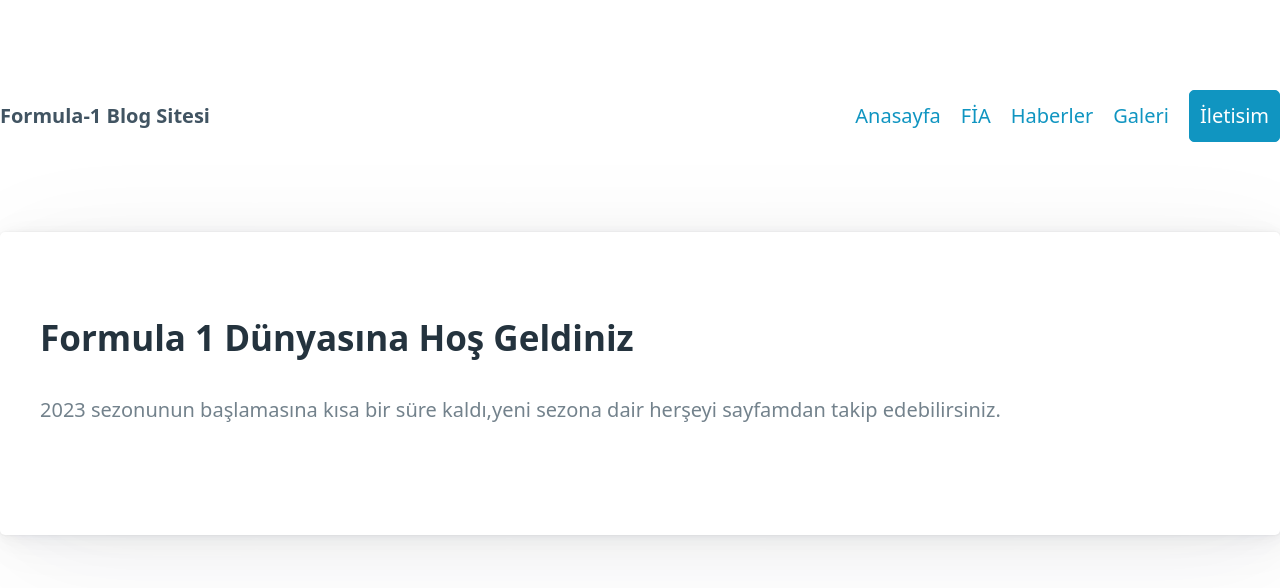
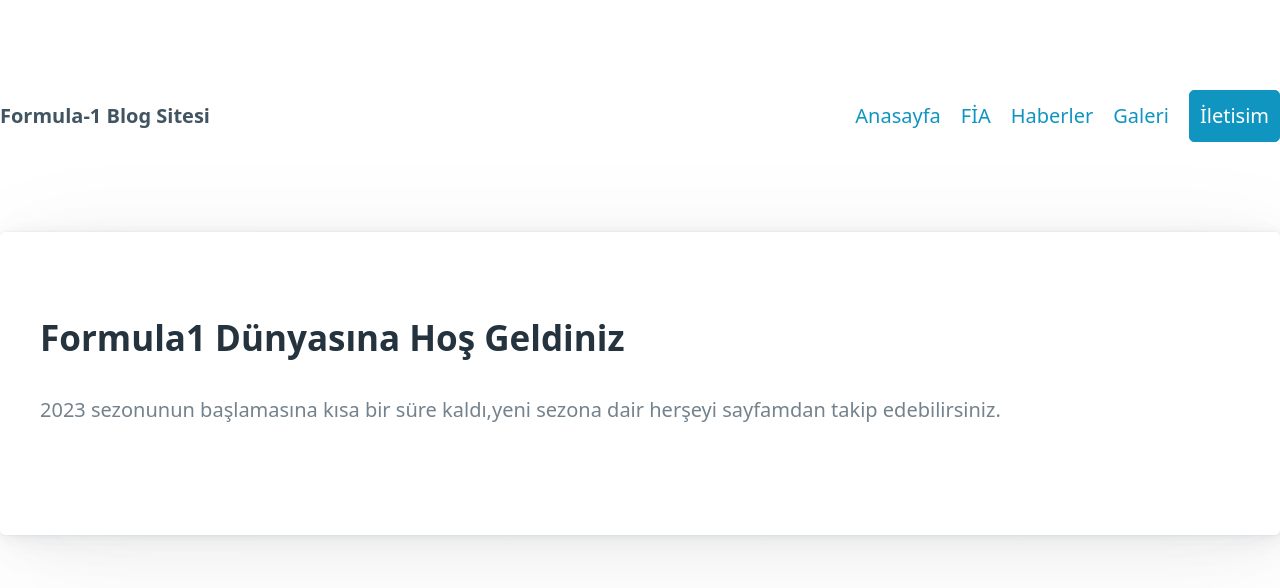
Before and after one commit to Mustafaavcidev/Formula1_HTML, a plain HTML site: page index.html in a window 1280 px wide. Drawn offline with nearby package versions, Linux system fonts and the light colour scheme.

Commit message:
second commit

```diff
--- a/index.html
+++ b/index.html
@@ -24,7 +24,7 @@
 
         <article class="container-Fluid">
           <hgroup>
-            <h2>Formula 1 Dünyasına Hoş Geldiniz</h2>
+            <h2>Formula1 Dünyasına Hoş Geldiniz</h2>
             <br>
             <h3>2023 sezonunun başlamasına kısa bir süre kaldı,yeni sezona dair herşeyi sayfamdan takip edebilirsiniz. </h3>
           </hgroup>
```
